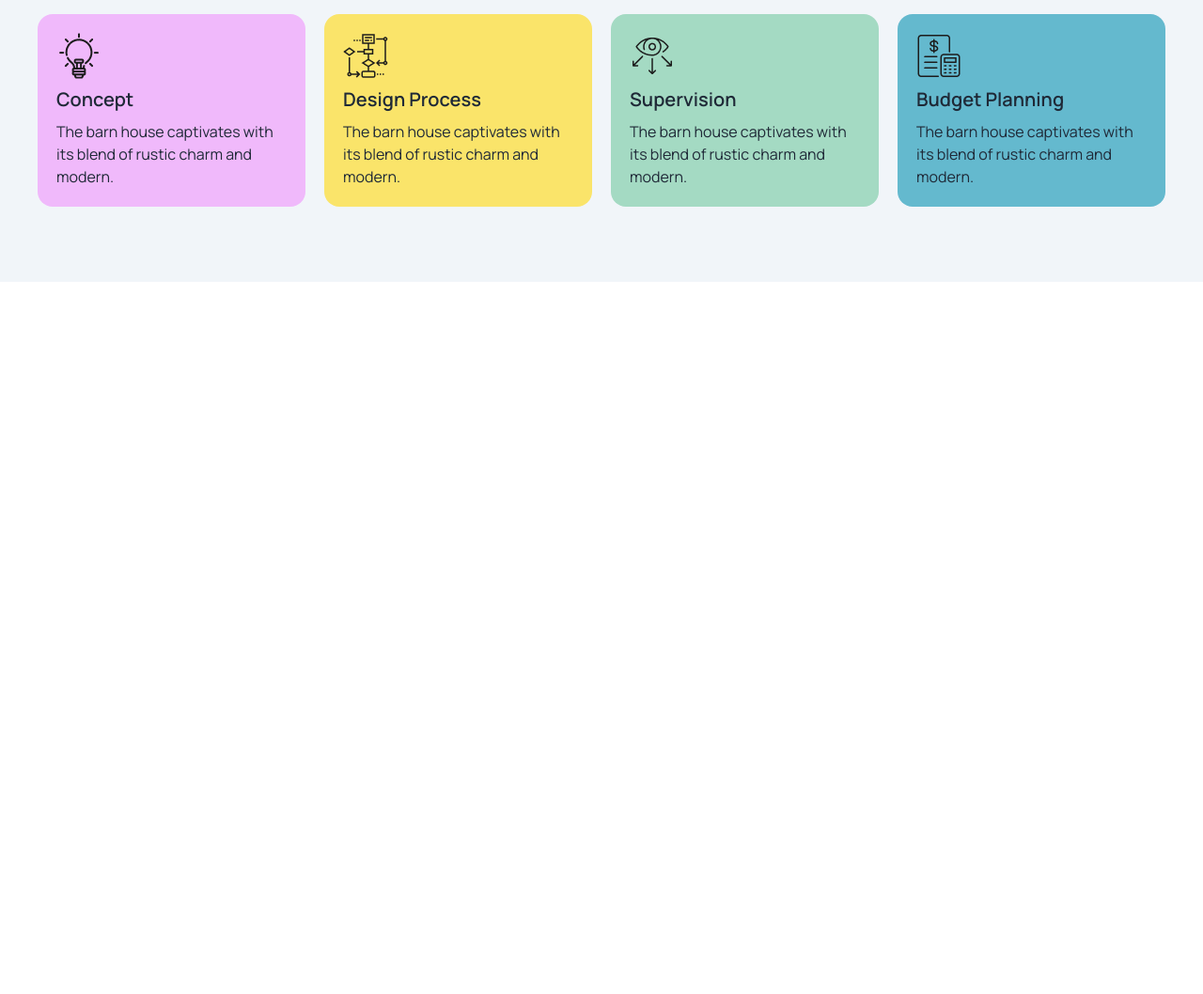
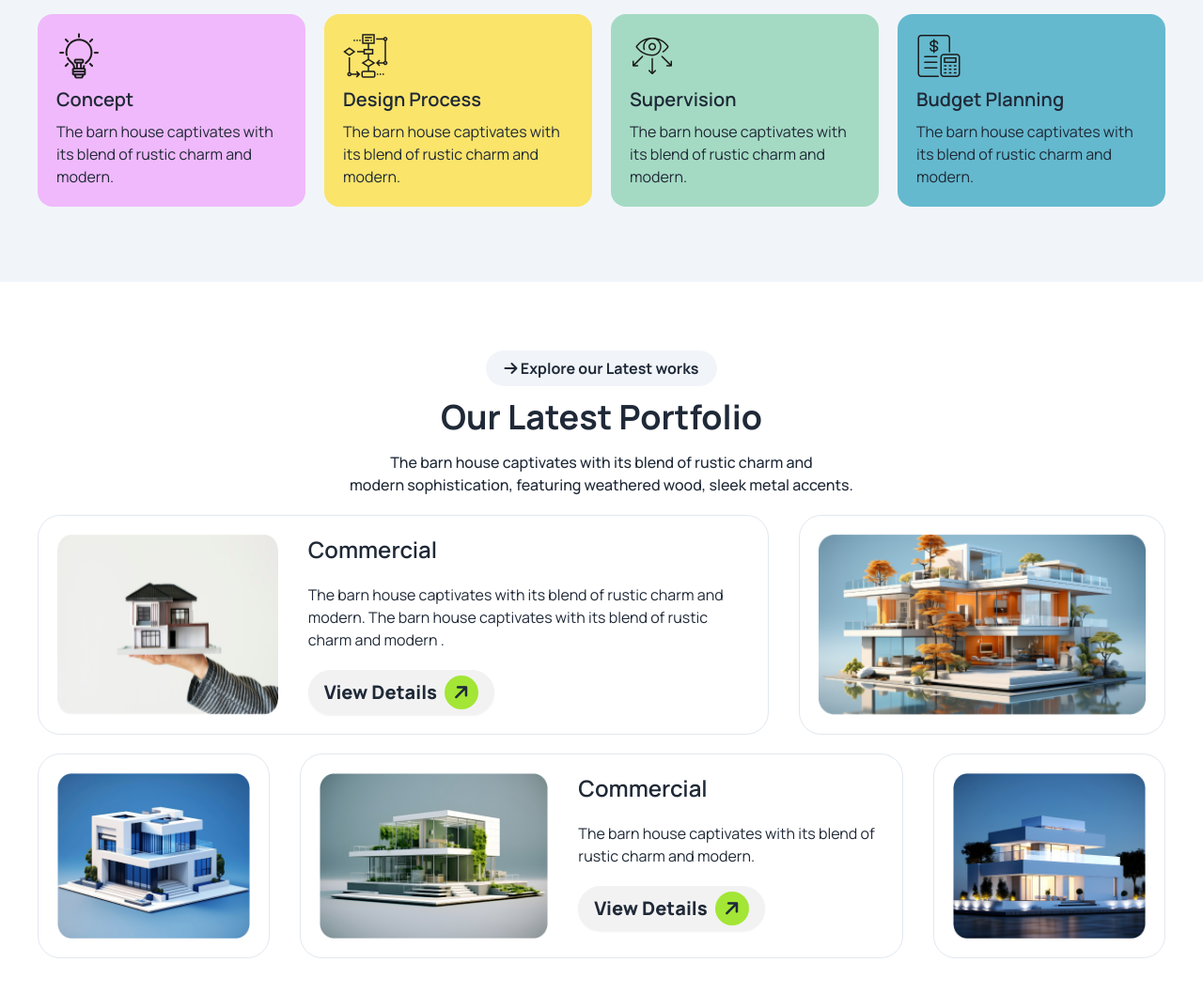
Before and after one commit to Didar-Druboy/assignment-3, a plain HTML site: page index.html in a window 1280 px wide. Shown: the part 1850-2908 px from the top of the page at 94% size. Before the commit the page ends 2150 px from the top, so only its background shows below. Drawn offline with nearby package versions, Linux system fonts and the light colour scheme.

Commit message:
Our latest section has been done

```diff
--- a/index.html
+++ b/index.html
@@ -118,6 +118,7 @@
           </div>
     </header>
     <main class="mx-auto">
+      <!-- About US section ***************************************************** -->
       <section class=" bg-slate-100">
 
         <div class="max-w-screen-xl mx-auto px-5 lg:px-10 py-8 lg:py-24 grid lg:grid-cols-2 gap-10 relative">
@@ -151,6 +152,7 @@
           </div>
         </div>
       </section>
+      <!-- Our Works Process section ******************************************** -->
       <section class=" bg-slate-100">
         <div class="max-w-screen-xl mx-auto px-5 lg:px-10 pb-14 lg:pb-20 space-y-5">
           <div class="text-center"><h4 class="text-base font-bold px-5 py-2 bg-white rounded-3xl inline ">
@@ -186,6 +188,65 @@
 
         </div>
       </section>
+      <!-- Our Latest Portfolio section ****************************************** -->
+      <section class="bg-slate-100 md:bg-white">
+        <div class="max-w-screen-xl mx-auto px-5 lg:px-10 py-14 lg:py-20 space-y-5">
+          <div>
+            <div class="text-center mb-5"><h4 class="text-base font-bold px-5 py-2 bg-slate-100 rounded-3xl inline ">
+              <i class="fa-solid fa-arrow-right"></i>
+              Explore our Latest works</h4></div>
+            <div class="space-y-4">
+              <h2 class="text-4xl font-bold text-center">Our Latest Portfolio</h2>
+              <p class="text-base font-medium text-center">The barn house captivates with its blend of rustic charm and <br>
+                modern sophistication, featuring weathered wood, sleek metal accents.</p>
+            </div>
+          </div>
+          <div class="flex flex-col md:flex-row gap-8 justify-center items-center">
+            <div class="flex flex-col md:flex-row basis-2/3 gap-8 p-5 border border-slate-200 rounded-3xl bg-white">
+              <div class="basis-1/3 ">
+                <img src="./assets/img1.png" alt="" class="w-full min-h-48">
+              </div>
+              <div class="space-y-5 basis-2/3">
+                <h4 class="text-2xl font-semibold">Commercial</h4>
+                <p>The barn house captivates with its blend of rustic charm and modern. The barn house captivates with its blend of rustic charm and modern .</p>
+                <div class="card-actions">
+                  <a class="btn font-extrabold text-xl rounded-3xl">View Details
+                      <i class="fa-solid fa-arrow-right bg-lime-400 rounded-full p-2 w-9 h-9 -rotate-45 text-slate-800"></i>
+                    </a>
+                </div>
+              </div>
+            </div>
+            <div class="basis-1/3 p-5 border border-slate-200 rounded-3xl w-full bg-white">
+              <img src="./assets/img2.png" alt="" class="w-full object-fill min-h-48">
+            </div>
+          </div>
+          <div class="flex flex-col md:flex-row gap-8 justify-center items-center">
+            <div class="basis-1/4 p-5 border border-slate-200 rounded-3xl w-full bg-white">
+              <img src="./assets/img3.png" alt="" class="w-full min-h-44">
+            </div>
+            <div class="flex flex-col md:flex-row basis-2/3 gap-8 p-5 border border-slate-200 rounded-3xl w-full bg-white">
+              <div class="basis-1/2 w-full">
+                <img src="./assets/img4.png" alt="" class="w-full min-h-44">
+              </div>
+              <div class="space-y-5 basis-2/3 w-full">
+                <h4 class="text-2xl font-semibold">Commercial</h4>
+                <p>The barn house captivates with its blend of rustic charm and modern. </p>
+                <div class="card-actions">
+                  <a class="btn font-extrabold text-xl rounded-3xl">View Details
+                      <i class="fa-solid fa-arrow-right bg-lime-400 rounded-full p-2 w-9 h-9 -rotate-45 text-slate-800"></i>
+                    </a>
+                </div>
+              </div>
+            </div>
+            <div class="basis-1/4 p-5 border border-slate-200 rounded-3xl w-full bg-white">
+              <img src="./assets/img5.png" alt="" class="w-full min-h-44">
+            </div>
+          </div>
+          <div class="basis-1/4 p-5 border border-slate-200 rounded-3xl md:hidden bg-white ">
+            <img src="./assets/img3.png" alt="" class="w-full min-h-44">
+          </div>
+        </div>
+      </section>
     </main>
 
 </body>
```
Also changed, not shown: chatgpt.html (+73 -0 lines), item.html (+36 -11 lines).
